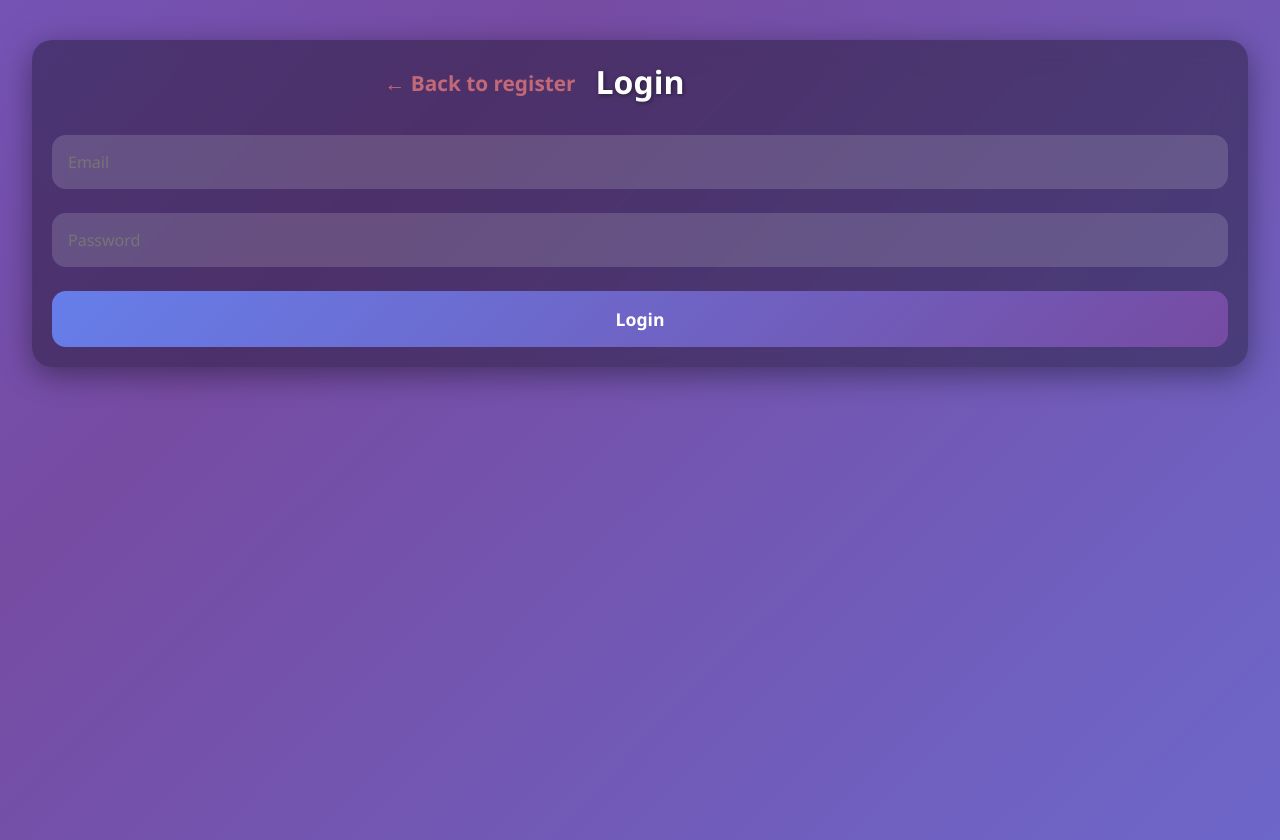
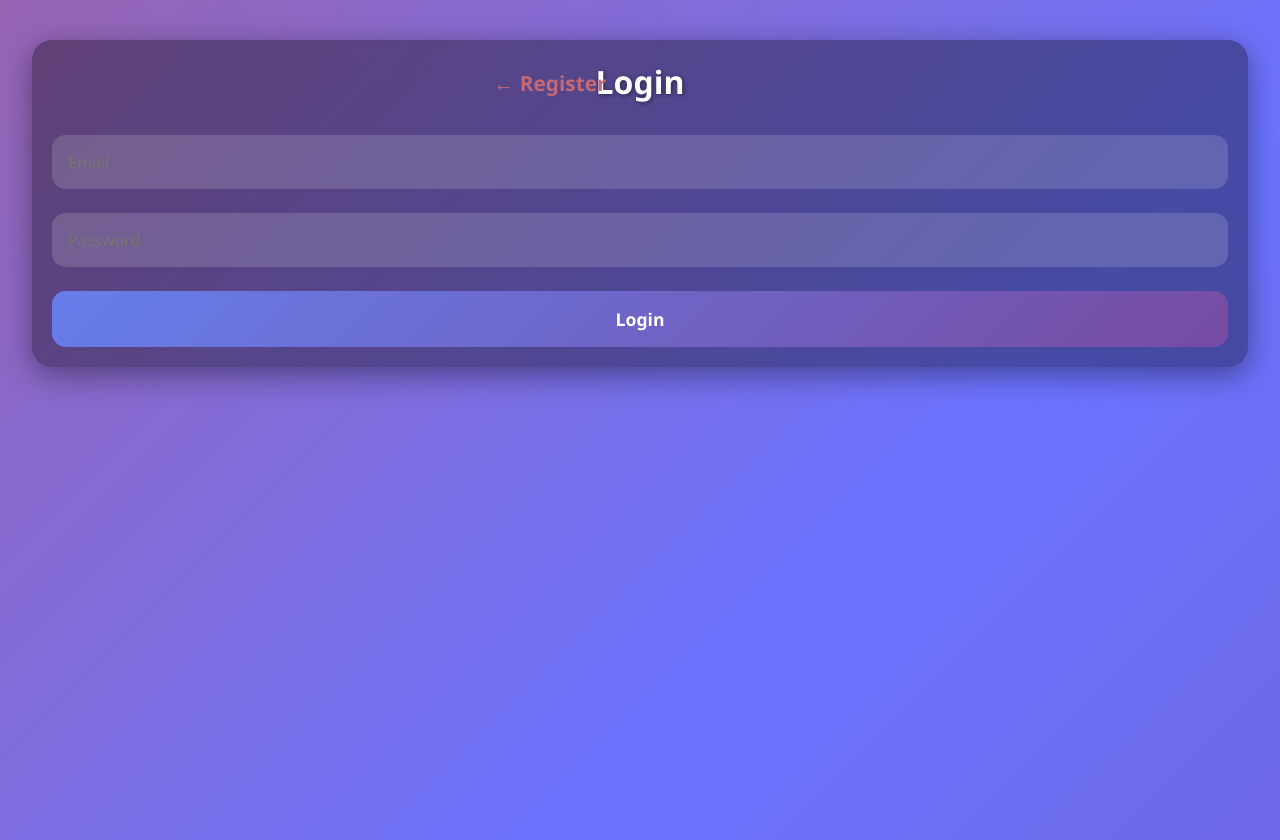
Before and after one commit to AbhinavKumar010/Sanjay_Bhai-s_-UI, a React (Vite) app in the folder frontend/: page /login in a window 1280 px wide. Built offline with nearby package versions, Linux system fonts and the light colour scheme; no server answers.

Commit message:
back button

```diff
--- a/frontend/src/pages/Login.jsx
+++ b/frontend/src/pages/Login.jsx
@@ -24,7 +24,7 @@ function Login() {
     <div className="container">
       {/* 🔙 Back Button */}
       <button className="back-btn"  onClick={() => navigate("/")}>
-        ← Back to register
+        ← Register
       </button>
 
       <h2>Login</h2>
--- a/frontend/src/pages/Register.jsx
+++ b/frontend/src/pages/Register.jsx
@@ -36,7 +36,7 @@ function Register() {
   return (
     <div className="container">
         <button className="back-btn"  onClick={() => navigate("/")}>
-        ← Back to Login
+        ← Login
       </button>
       <h2>Register</h2>
 
--- a/frontend/src/styles.css
+++ b/frontend/src/styles.css
@@ -359,7 +359,7 @@ button:hover {
 .back-btn {
   position: absolute;
   top: 1px;
-  left: -160px;
+  left: -90px;
   background: transparent;
   border: none;
   color: #c26877;
```
